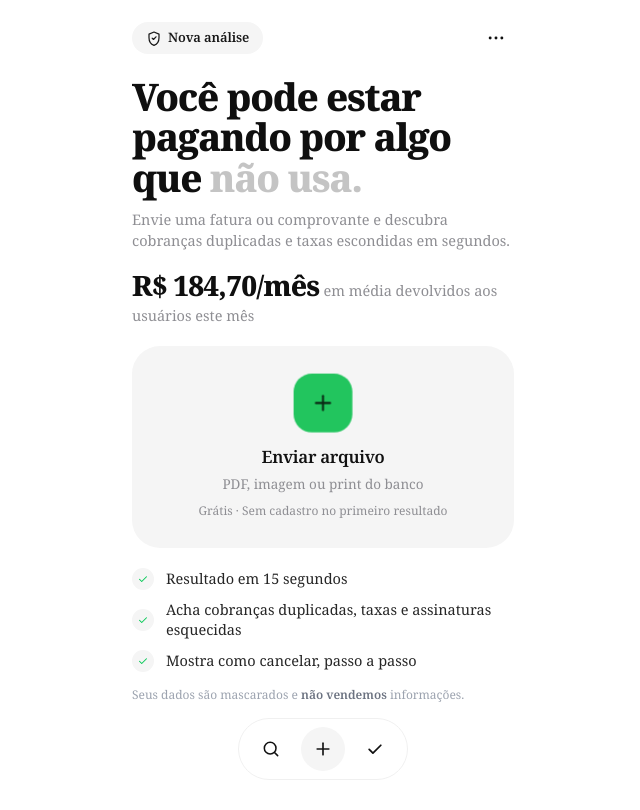
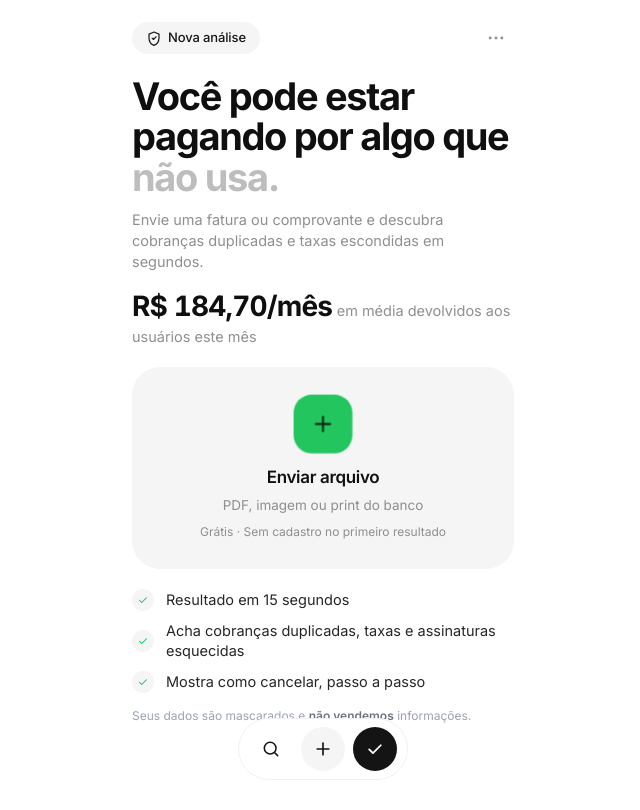
Before and after one commit to uset01/Taxly, a Next.js app: page / in a window 1280 px wide. Shown: the top 810 px of the page, without its empty margins (317-957 px from the left). Built offline with nearby package versions, Linux system fonts and the light colour scheme.

Commit message:
style(typography): restore Inter Variable font matching reference screenshot

```diff
--- a/src/app/globals.css
+++ b/src/app/globals.css
@@ -8,19 +8,13 @@
 @theme inline {
   --color-background: var(--background);
   --color-foreground: var(--foreground);
-  --font-sans: "New York", "Recoleta", "Noto Serif", "Source Serif 4", var(--font-noto-serif), var(--font-source-serif-4), Georgia, serif;
-  --font-serif: "New York", "Recoleta", "Noto Serif", "Source Serif 4", var(--font-noto-serif), var(--font-source-serif-4), Georgia, serif;
-  --font-mono: "New York", "Recoleta", "Noto Serif", "Source Serif 4", var(--font-noto-serif), var(--font-source-serif-4), Georgia, serif;
+  --font-sans: var(--font-inter), -apple-system, BlinkMacSystemFont, "Segoe UI", Roboto, sans-serif;
 }
 
-body,
-button,
-input,
-textarea,
-select {
+body {
   background-color: var(--background);
   color: var(--foreground);
-  font-family: "New York", "Recoleta", "Noto Serif", "Source Serif 4", var(--font-noto-serif), var(--font-source-serif-4), Georgia, serif;
+  font-family: var(--font-sans);
   -webkit-font-smoothing: antialiased;
   -moz-osx-font-smoothing: grayscale;
 }
--- a/src/app/layout.tsx
+++ b/src/app/layout.tsx
@@ -1,18 +1,10 @@
 import type { Metadata } from "next";
-import { Noto_Serif, Source_Serif_4 } from "next/font/google";
+import { Inter } from "next/font/google";
 import "./globals.css";
 
-const notoSerif = Noto_Serif({
-  variable: "--font-noto-serif",
+const inter = Inter({
+  variable: "--font-inter",
   subsets: ["latin"],
-  weight: ["400", "600", "800"],
-  display: "swap",
-});
-
-const sourceSerif4 = Source_Serif_4({
-  variable: "--font-source-serif-4",
-  subsets: ["latin"],
-  weight: ["400", "600", "800"],
   display: "swap",
 });
 
@@ -28,10 +20,7 @@ export default function RootLayout({
   children: React.ReactNode;
 }>) {
   return (
-    <html
-      lang="pt-BR"
-      className={`${notoSerif.variable} ${sourceSerif4.variable} h-full antialiased`}
-    >
+    <html lang="pt-BR" className={`${inter.variable} h-full antialiased`}>
       <body className="min-h-full bg-white text-[#111111] overflow-x-hidden selection:bg-[#22C55E]/20 selection:text-[#111111]">
         {children}
       </body>
--- a/src/components/HomeScreen.tsx
+++ b/src/components/HomeScreen.tsx
@@ -552,7 +552,7 @@ export function HomeScreen() {
         <header className="px-6 pt-5 pb-2 flex items-center justify-between">
           <div className="inline-flex items-center gap-1.5 rounded-full bg-[#F5F5F5] px-3.5 py-1.5 select-none">
             <ShieldCheckIcon className="w-[16px] h-[16px] text-[#171717]" />
-            <span className="text-[13px] font-semibold text-[#171717] tracking-[-0.01em]">
+            <span className="text-[13px] font-medium text-[#171717] tracking-[-0.01em]">
               {screenState === "empty" && activeTab === "vault"
                 ? "Meu Cofre"
                 : "Nova análise"}
@@ -682,18 +682,18 @@ export function HomeScreen() {
             >
               {/* Headline, Subtítulo & Prova Social */}
               <div>
-                <h1 className="text-[34px] sm:text-[38px] leading-[1.06] tracking-[-0.035em] font-extrabold text-left break-words">
+                <h1 className="text-[36px] sm:text-[38px] leading-[1.06] tracking-[-0.035em] font-bold text-left break-words">
                   <span className="text-[#0F0F0F]">
                     Você pode estar pagando por algo que{" "}
                   </span>
-                  <span className="text-[#C4C4C4]">não usa.</span>
+                  <span className="text-[#BDBDBD]">não usa.</span>
                 </h1>
                 <p className="mt-3 text-[14.5px] leading-[1.45] text-[#8E8E93] font-normal text-left">
                   Envie uma fatura ou comprovante e descubra cobranças
                   duplicadas e taxas escondidas em segundos.
                 </p>
                 <p className="mt-4 text-left leading-[1.35]">
-                  <span className="text-[28px] font-extrabold tracking-[-0.03em] text-[#0F0F0F] tabular-nums">
+                  <span className="text-[28px] font-bold tracking-[-0.03em] text-[#0F0F0F] tabular-nums">
                     R$ {formatBRL(animatedSocialProofValue)}/mês
                   </span>{" "}
                   <span className="text-[14.5px] font-normal text-[#8E8E93]">
@@ -786,7 +786,7 @@ export function HomeScreen() {
             >
               {/* Header "Meu Cofre" */}
               <div className="flex items-center justify-between">
-                <h1 className="text-[28px] leading-[1.12] tracking-[-0.03em] font-extrabold text-[#0F0F0F]">
+                <h1 className="text-[28px] leading-[1.12] tracking-[-0.03em] font-bold text-[#0F0F0F]">
                   Meu Cofre
                 </h1>
                 <span className="text-[13px] font-medium text-[#8E8E93]">
@@ -800,7 +800,7 @@ export function HomeScreen() {
                   Valor total encontrado
                 </p>
                 <div className="mt-1 flex items-baseline gap-1">
-                  <span className="text-[28px] font-extrabold tracking-[-0.03em] text-[#0F0F0F] tabular-nums leading-none">
+                  <span className="text-[28px] font-bold tracking-[-0.03em] text-[#0F0F0F] tabular-nums leading-none">
                     R$ 184,70/mês
                   </span>
                 </div>
@@ -905,7 +905,7 @@ export function HomeScreen() {
                         </div>
 
                         <div className="flex items-center gap-2.5 shrink-0">
-                          <span className="text-[14.5px] font-extrabold text-[#111111] tabular-nums whitespace-nowrap">
+                          <span className="text-[14.5px] font-bold text-[#111111] tabular-nums whitespace-nowrap">
                             R$ {formatBRL(item.amount)}
                           </span>
                           <button
```
